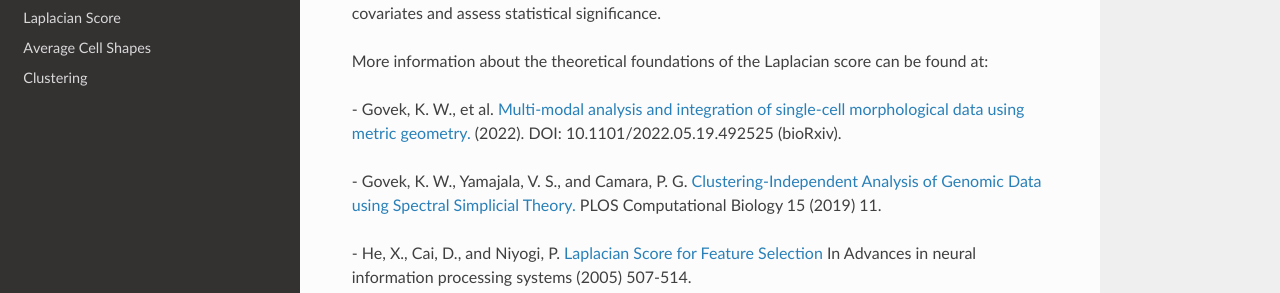
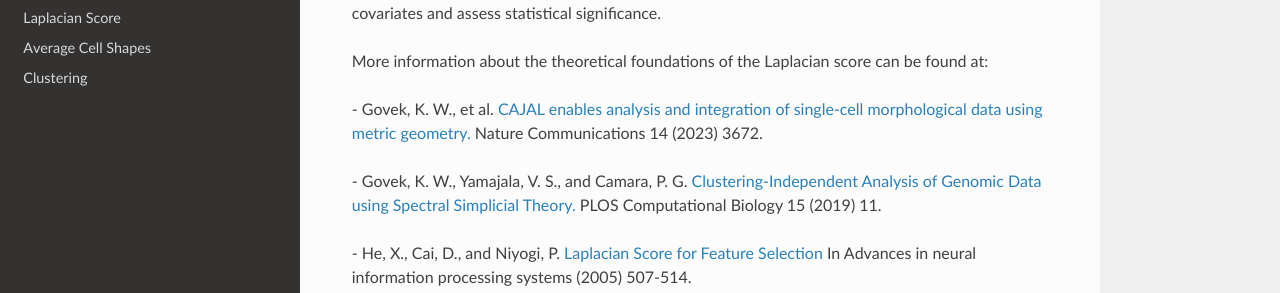
Before and after one commit to CamaraLab/CAJAL, a Sphinx documentation site: the page built from docs/benchmarking.rst, in a window 1280 px wide and 1305 px high. Shown: the part 826-1119 px from the top of the window. Built offline with Sphinx 7.4.7 and the Read the Docs theme 2.0.0, drawn with Linux system fonts in a browser that asks for light colours; pages that are not in the unit, such as notebooks, are missing from menus.

Commit message:
Update benchmarking.rst

```diff
--- a/docs/benchmarking.rst
+++ b/docs/benchmarking.rst
@@ -41,7 +41,7 @@ ability to account for other covariates and assess statistical significance.
 
 More information about the theoretical foundations of the Laplacian score can be found at:
 
-\- Govek, K. W., et al. `Multi-modal analysis and integration of single-cell morphological data using metric geometry. <https://www.biorxiv.org/content/10.1101/2022.05.19.492525v3>`_ (2022). DOI: 10.1101/2022.05.19.492525 (bioRxiv).
+\- Govek, K. W., et al. `CAJAL enables analysis and integration of single-cell morphological data using metric geometry. <https://doi.org/10.1038/s41467-023-39424-2>`_ Nature Communications 14 (2023) 3672.
 
 \- Govek, K. W., Yamajala, V. S., and Camara, P. G. `Clustering-Independent Analysis of Genomic Data using Spectral Simplicial Theory. <https://journals.plos.org/ploscompbiol/article?id=10.1371/journal.pcbi.1007509>`_ PLOS Computational Biology 15 (2019) 11.
 
```
